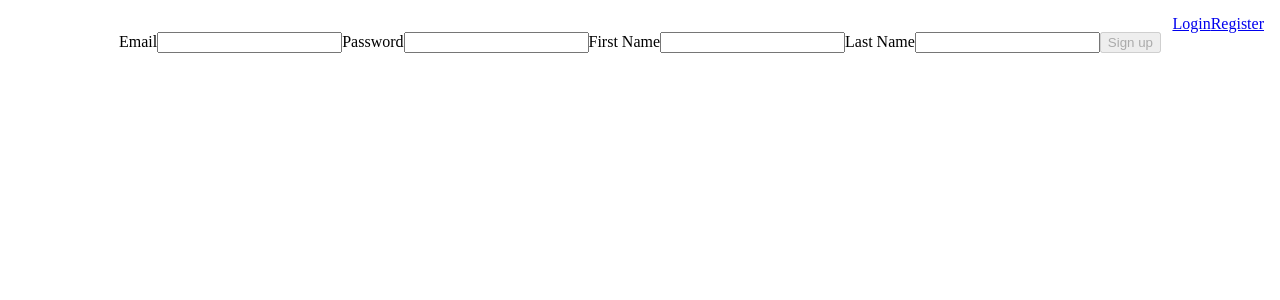
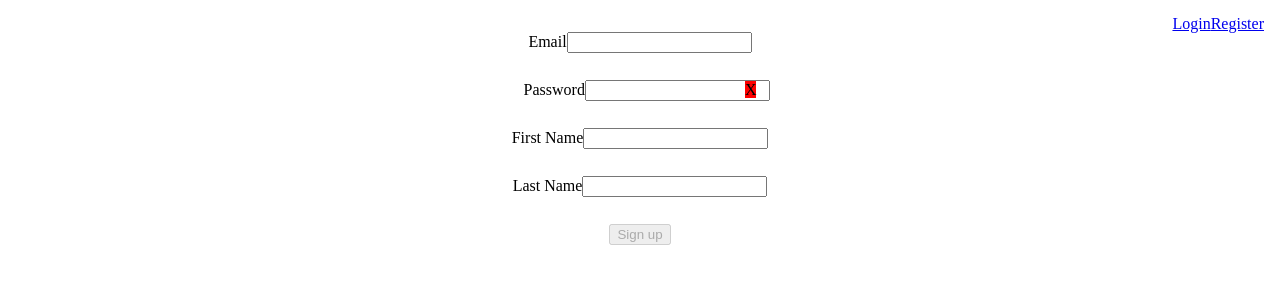
Before and after one commit to petrussola/shoe-organiser-frontend, a React (Create React App) app: page /signup in a window 1280 px wide. Shown: the top 300 px of the page. Built offline with nearby package versions, Linux system fonts and the light colour scheme.

Commit message:
Fix password strength dynamic coloring. Install material UI for icons. Fix accesibility bugs with password show button.

```diff
--- a/package.json
+++ b/package.json
@@ -3,6 +3,8 @@
     "version": "0.1.0",
     "private": true,
     "dependencies": {
+        "@material-ui/core": "^4.9.14",
+        "@material-ui/icons": "^4.9.1",
         "@testing-library/jest-dom": "^4.2.4",
         "@testing-library/react": "^9.3.2",
         "@testing-library/user-event": "^7.1.2",
--- a/src/Components/Auth/PasswordStrength.js
+++ b/src/Components/Auth/PasswordStrength.js
@@ -1,19 +1,33 @@
 import React from 'react';
 import PropTypes from 'prop-types';
+import styled from 'styled-components';
 
-const PasswordStrength = ({ passwordStrength }) => {
+const StyledDiv = styled.div`
+	background-color: ${props =>
+		props.passwordStrength < 3 ? 'red' : 'green'};
+	color: ${props => (props.passwordStrength < 3 ? 'black' : 'white')};
+`;
+
+const PasswordStrength = props => {
 	let verdict;
-	if (passwordStrength === 0 || passwordStrength === 1) {
+	if (props.passwordStrength === 0) {
 		verdict = 'Poor';
-	} else if (passwordStrength === 2) {
+	} else if (props.passwordStrength === 1) {
+		verdict = 'Poor';
+	} else if (props.passwordStrength === 2) {
 		verdict = 'Ok';
-	} else if (passwordStrength === 3) {
+	} else if (props.passwordStrength === 3) {
 		verdict = 'Good';
 	} else {
 		verdict = 'Strong';
 	}
+	if (props.passwordStrength === null) {
+		return null;
+	}
 	return (
-		<div>{!passwordStrength ? null : `Pasword strength: ${verdict}`}</div>
+		<StyledDiv passwordStrength={props.passwordStrength}>
+			{`Password strength: ${verdict}`}
+		</StyledDiv>
 	);
 };
 
--- a/src/Components/Auth/Signupform.js
+++ b/src/Components/Auth/Signupform.js
@@ -3,6 +3,7 @@
 import React, { useState } from 'react';
 import axios from 'axios';
 import zxcvbn from 'zxcvbn';
+import styled from 'styled-components';
 
 // helper
 import { schema } from '../../Helpers/Formvalidation';
@@ -11,6 +12,21 @@ import { schema } from '../../Helpers/Formvalidation';
 import SignupMessage from './SignupMessage';
 import ValidationMessage from './ValidationMessage';
 import PasswordStrength from './PasswordStrength';
+
+// styles
+const StyledForm = styled.form`
+	display: flex;
+	flex-direction: column;
+	justify-content: flex-start;
+	align-items: center;
+	label {
+		height: 3rem;
+	}
+	span {
+		background-color: red;
+		margin-left: -25px;
+	}
+`;
 
 const initialSignupUser = {
 	email: '',
@@ -26,25 +42,36 @@ const Signupform = () => {
 	const [isSignup, setIsSignup] = useState(false); // succesful signup
 	const [signupError, setSignupError] = useState(null); // in case sign up error. Store a string that gets displayed in case of error
 	const [validationError, setValidationError] = useState([]); // stores array of validation error messages, if any
+	const [passwordHidden, setPasswordHidden] = useState(true); // is password in password field hidden
 
 	const onSignupFormChange = e => {
 		setSignUpUser({
 			...signUpUser,
 			[e.target.id]: e.target.value,
 		});
-		const { score } = zxcvbn(signUpUser.password);
-		setpasswordStrength(score);
+		if (signUpUser.password.length === 0) {
+			setpasswordStrength(null);
+		} else {
+			const { score } = zxcvbn(signUpUser.password);
+			setpasswordStrength(score);
+		}
 	};
 
 	const onSignupSubmitForm = async e => {
 		e.preventDefault();
 		setValidationError([]); // clear validation errors, if any
 		setSignupError(null); // clear error messages
+		if (passwordStrength < 3) {
+			setpasswordStrength(null);
+			setValidationError(['Dude, choose a stronger password']);
+			return;
+		}
 		try {
 			const validatedUser = await schema.validate(signUpUser, {
 				abortEarly: false,
 			}); // yup validation
 			setIsLoading(true); // activates loading spinner
+			setpasswordStrength(null);
 			await axios.post(
 				`${process.env.REACT_APP_BASE_URL}api/auth/register`,
 				validatedUser
@@ -62,6 +89,10 @@ const Signupform = () => {
 			setSignUpUser(initialSignupUser); // resets form
 			setIsLoading(false); // hides loading spinner
 		}
+	};
+
+	const togglePassword = () => {
+		setPasswordHidden(!passwordHidden);
 	};
 
 	const isDisabled = () => {
@@ -87,8 +118,8 @@ const Signupform = () => {
 				: validationError.map(item => {
 						return <ValidationMessage item={item} />;
 				  })}
-			<PasswordStrength passwordStrength={passwordStrength} />
-			<form onSubmit={onSignupSubmitForm}>
+
+			<StyledForm onSubmit={onSignupSubmitForm}>
 				<label>
 					Email
 					<input
@@ -102,12 +133,22 @@ const Signupform = () => {
 				<label>
 					Password
 					<input
-						type='text'
+						type={passwordHidden ? 'password' : 'text'}
 						name='password'
 						id='password'
 						value={signUpUser.password}
 						onChange={onSignupFormChange}
 					/>
+					<span
+						className='pw-icon'
+						onClick={() => {}}
+						onKeyDown={togglePassword}
+						role='button'
+						tabIndex={0}
+					>
+						X
+					</span>
+					<PasswordStrength passwordStrength={passwordStrength} />
 				</label>
 				<label>
 					First Name
@@ -132,7 +173,7 @@ const Signupform = () => {
 				<button type='submit' disabled={isDisabled()}>
 					Sign up
 				</button>
-			</form>
+			</StyledForm>
 		</div>
 	);
 };
```
Also changed, not shown: 1 other file (tests, documents, lock files or other folders).
